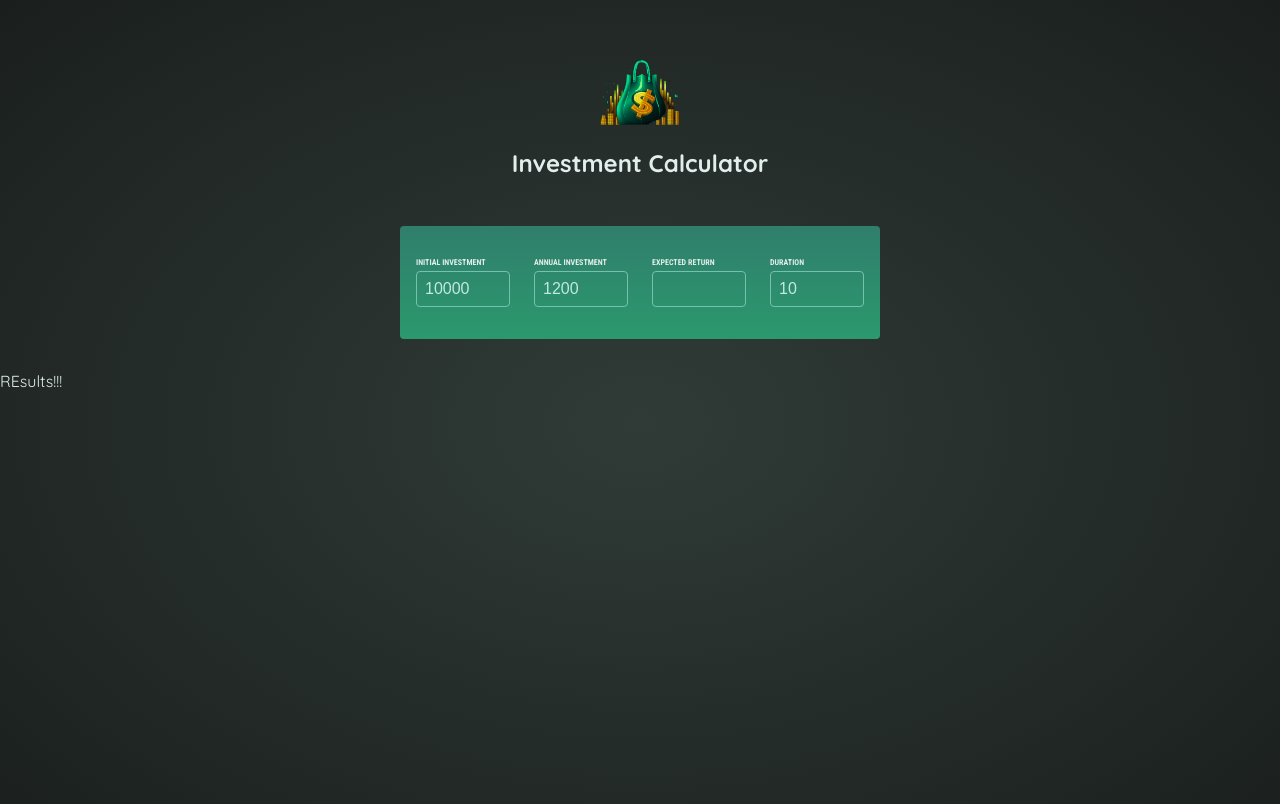
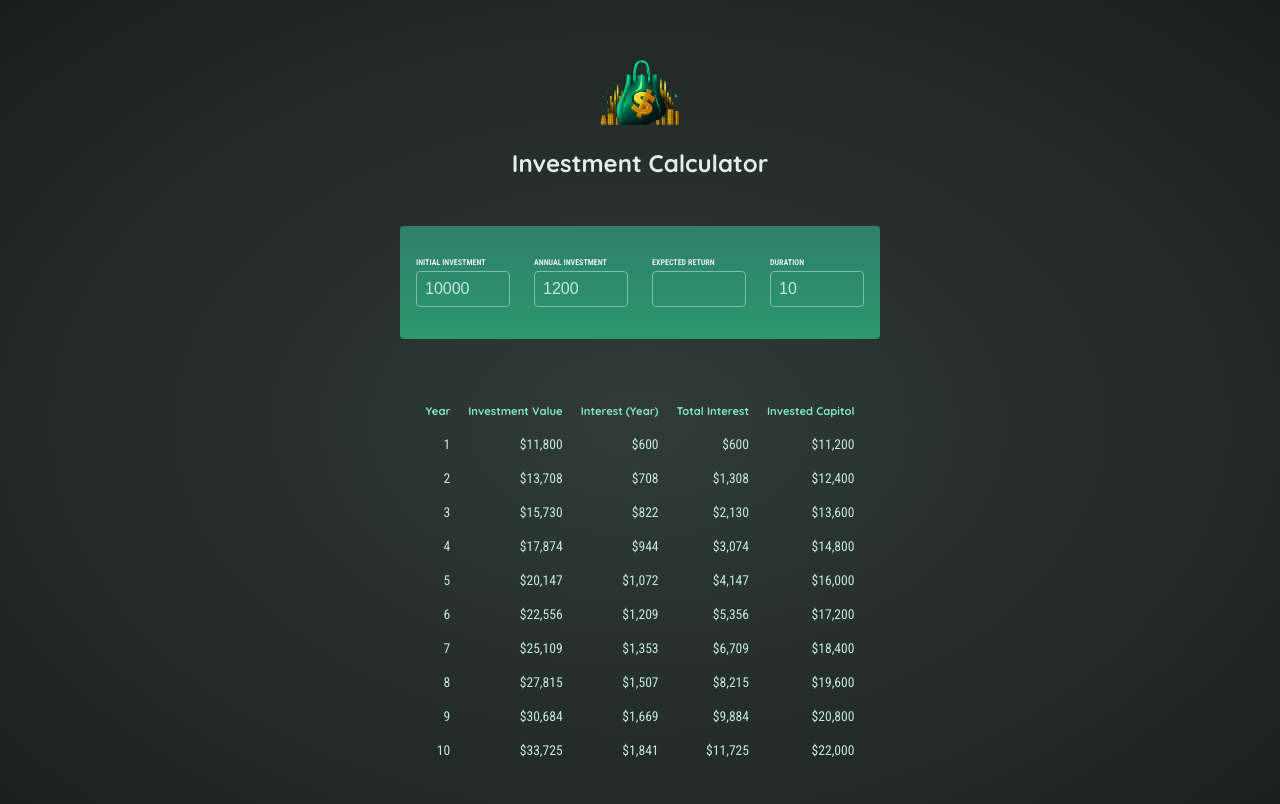
Before and after one commit to jripke74/react24-11, a React (Vite) app: page / in a window 1280 px wide. Shown: the top 804 px of the page. Built offline with nearby package versions, Linux system fonts and the light colour scheme.

Commit message:
add table to Results.jsx

```diff
--- a/src/components/Results.jsx
+++ b/src/components/Results.jsx
@@ -1,9 +1,41 @@
-import { calculateInvestmentResults } from '../util/investment.js';
+import { calculateInvestmentResults, formatter } from '../util/investment.js';
 
 export default function Results({ input }) {
   const resultsData = calculateInvestmentResults(input);
+  const initialInvestment =
+    resultsData[0].valueEndOfYear -
+    resultsData[0].interest -
+    resultsData[0].annualInvestment;
 
-  console.log(resultsData);
-
-  return <p>REsults!!!</p>;
+  return (
+    <table id="result">
+      <thead>
+        <tr>
+          <th>Year</th>
+          <th>Investment Value</th>
+          <th>Interest (Year)</th>
+          <th>Total Interest</th>
+          <th>Invested Capitol</th>
+        </tr>
+      </thead>
+      <tbody>
+        {resultsData.map((yearData) => {
+          const totalInterest =
+            yearData.valueEndOfYear -
+            yearData.annualInvestment * yearData.year -
+            initialInvestment;
+          const totalAmountIvested = yearData.valueEndOfYear - totalInterest;
+          return (
+            <tr key={yearData.year}>
+              <td>{yearData.year}</td>
+              <td>{formatter.format(yearData.valueEndOfYear)}</td>
+              <td>{formatter.format(yearData.interest)}</td>
+              <td>{formatter.format(totalInterest)}</td>
+              <td>{formatter.format(totalAmountIvested)}</td>
+            </tr>
+          );
+        })}
+      </tbody>
+    </table>
+  );
 }
```
